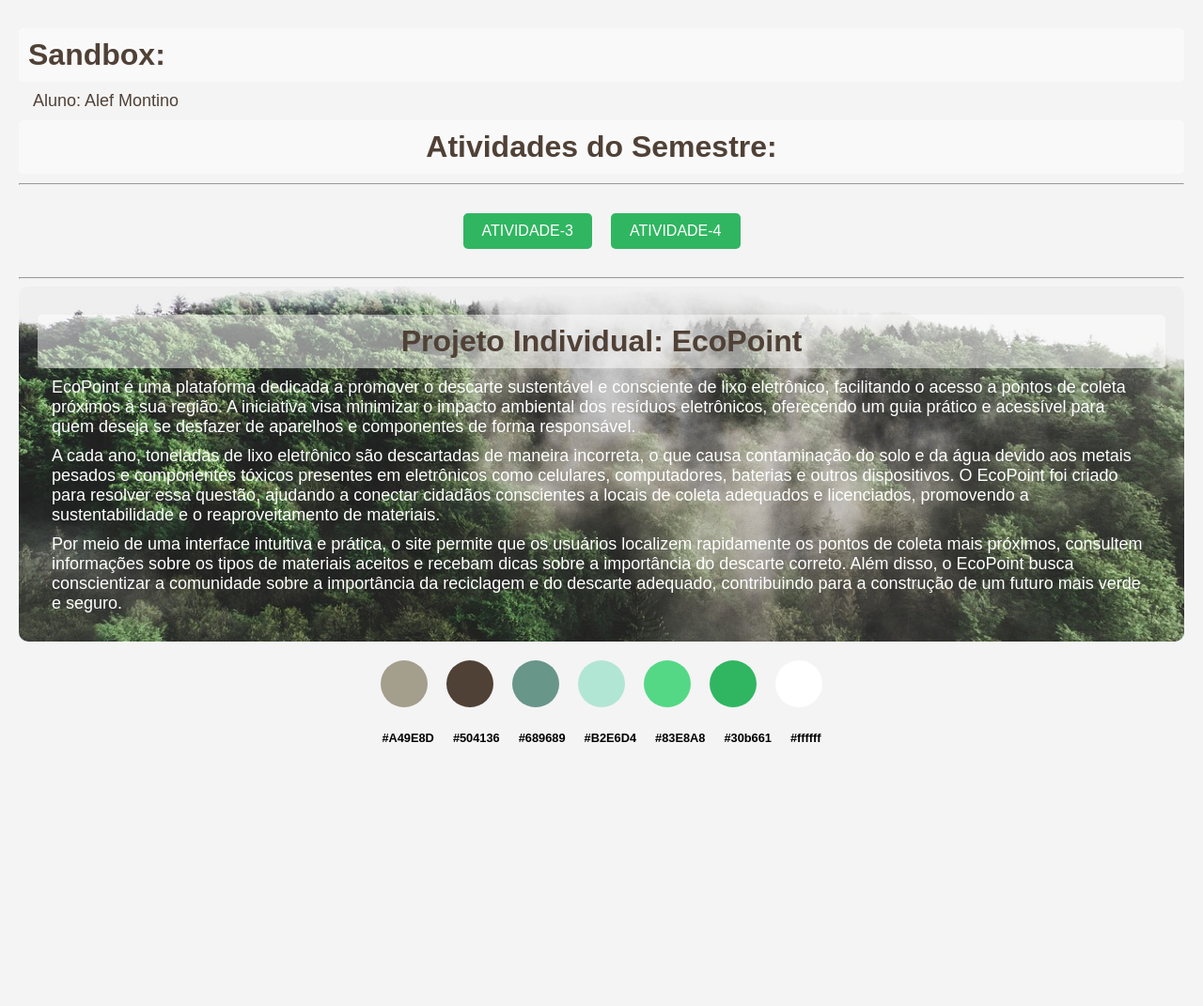
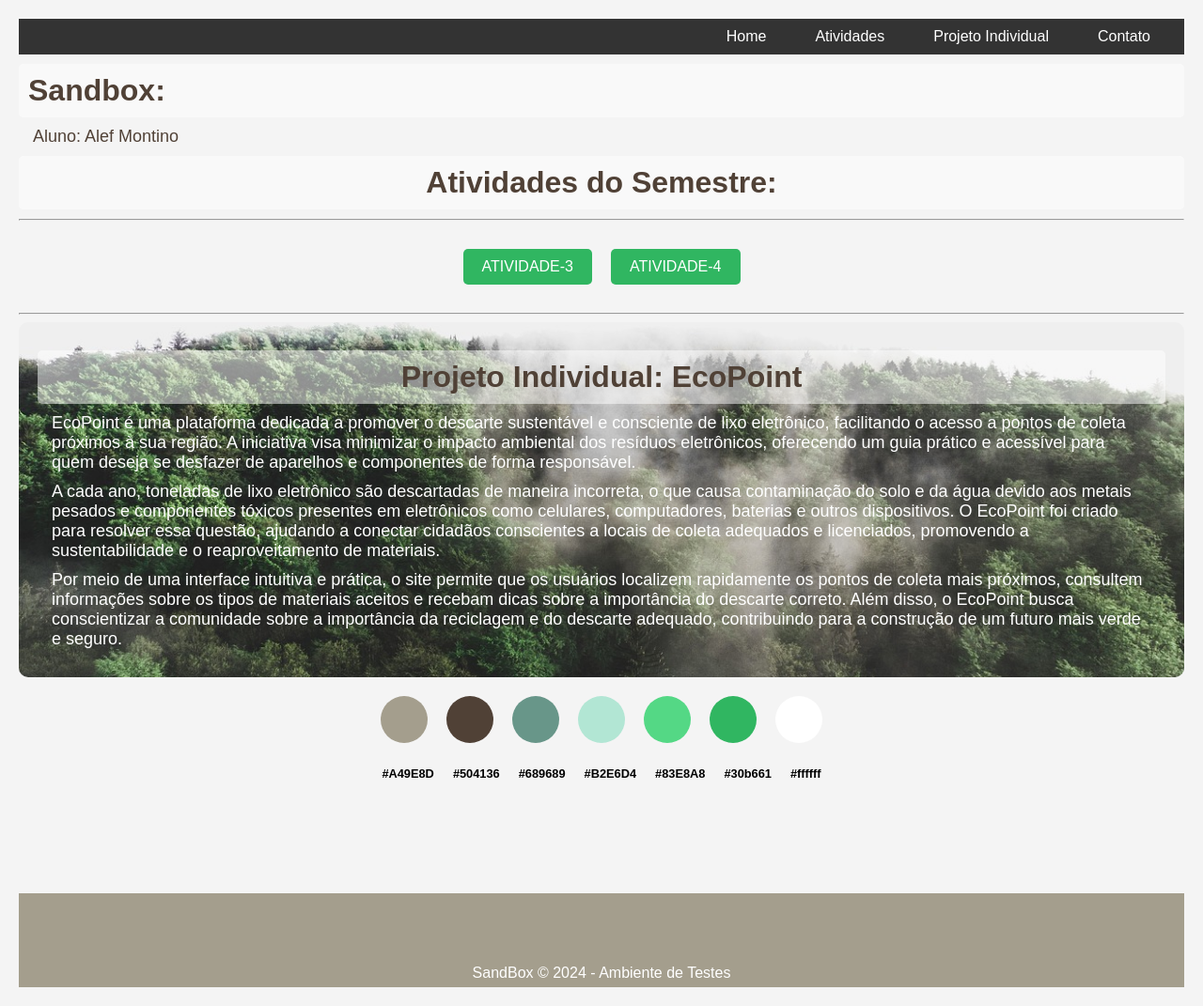
Before and after one commit to alefmontino/Projeto-Ind-Web-4S, a plain HTML site: page sandbox.html in a window 1280 px wide. Shown: the whole page at 94% size. Before the commit the page ends 813 px from the top, so only its background shows below. Drawn offline with Linux system fonts and the light colour scheme.

Commit message:
Update: Atv 06 Divisões e Agrupamentos

```diff
--- a/infrastructure/assets/css/global.css
+++ b/infrastructure/assets/css/global.css
@@ -55,6 +55,53 @@ p {
   color: #ffffff;
 }
 
+header {
+  background-color: #333;
+  padding: 10px 20px;
+  color: white;
+}
+
+.navbar ul {
+  list-style-type: none;
+  margin: 0;
+  padding: 0;
+  display: flex;
+  justify-content: flex-end;
+  gap: 20px;
+}
+
+.navbar li {
+  display: inline;
+}
+
+.navbar a {
+  color: white;
+  text-decoration: none;
+  padding: 8px 16px;
+  transition: background-color 0.3s ease;
+}
+
+.navbar a:hover {
+  background-color: #555;
+  border-radius: 5px;
+}
+
+.footer-container {
+  background-color: #A49E8D;
+  height: 100px;
+  margin-top: 120px;
+  display: flex;
+  align-items: center;
+  justify-content: center;
+}
+
+.footer-container footer p {
+  margin: 0;
+  margin-top: 70px;
+  color: #ffffff;
+  font-size: 16px;
+}
+
 .nome-aluno{
   font-size: 18px;
   margin: 10px 0;
--- a/sandbox.html
+++ b/sandbox.html
@@ -1,6 +1,5 @@
 <!DOCTYPE html>
-
-<html>
+<html lang="pt-BR">
 
 <head>
     <meta charset="UTF-8">
@@ -20,10 +19,22 @@
 
 <body>
 
+    <!-- Navbar -->
+    <header>
+        <nav class="navbar">
+            <ul>
+                <li><a href="#">Home</a></li>
+                <li><a href="#atividades">Atividades</a></li>
+                <li><a href="#projeto-individual">Projeto Individual</a></li>
+                <li><a href="#contato">Contato</a></li>
+            </ul>
+        </nav>
+    </header>
+
     <!-- Atividades -->
     <h1>Sandbox:</h1>
     <p class="nome-aluno">Aluno: Alef Montino</p>
-    <h2>Atividades do Semestre:</h2>
+    <h2 id="atividades">Atividades do Semestre:</h2>
     <hr>
     <div class="button-container">
         <button onclick="location.href='./infrastructure/pages/atividade3/index.html'">
@@ -38,7 +49,7 @@
     <!-- Projeto Individual -->
     <hr>
     <div class="color-section">
-    <h2>Projeto Individual: EcoPoint</h2>
+        <h2 id="projeto-individual">Projeto Individual: EcoPoint</h2>
         <p class="descricao-pg"> EcoPoint é uma plataforma dedicada a promover o descarte sustentável e consciente
             de lixo eletrônico, facilitando o acesso a pontos de coleta próximos à sua região.
             A iniciativa visa minimizar o impacto ambiental dos resíduos eletrônicos, oferecendo
@@ -58,6 +69,7 @@
             mais verde e seguro. </p>
     </div>
 
+    <!-- Paleta de Cores -->
     <div class="color-palette">
         <div class="color-circle color1"></div>
         <div class="color-circle color2"></div>
@@ -76,6 +88,15 @@
         <strong class="color-label">#30b661</strong>
         <strong class="color-label">#ffffff</strong>
     </div>
+
+<!-- Footer -->
+<div class="footer-container">
+    <footer>
+        <p>SandBox &copy; <span>2024</span> - Ambiente de Testes</p>
+    </footer>
+</div>
+
+
 </body>
 
 </html>
```
Also changed, not shown: infrastructure/pages/atividade3/index.html (+1 -1 lines). Lines whose indentation alone changed are shown as unchanged.
